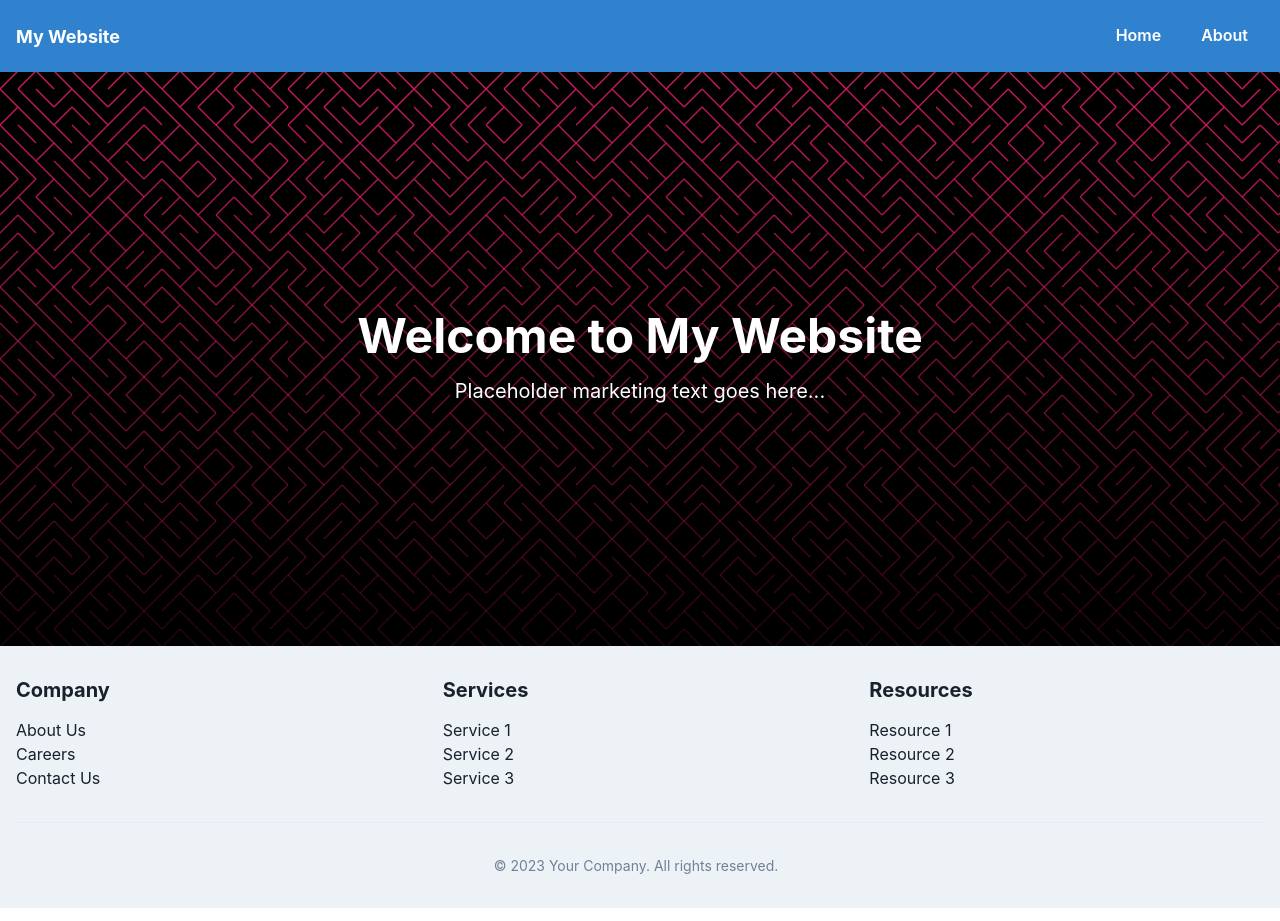
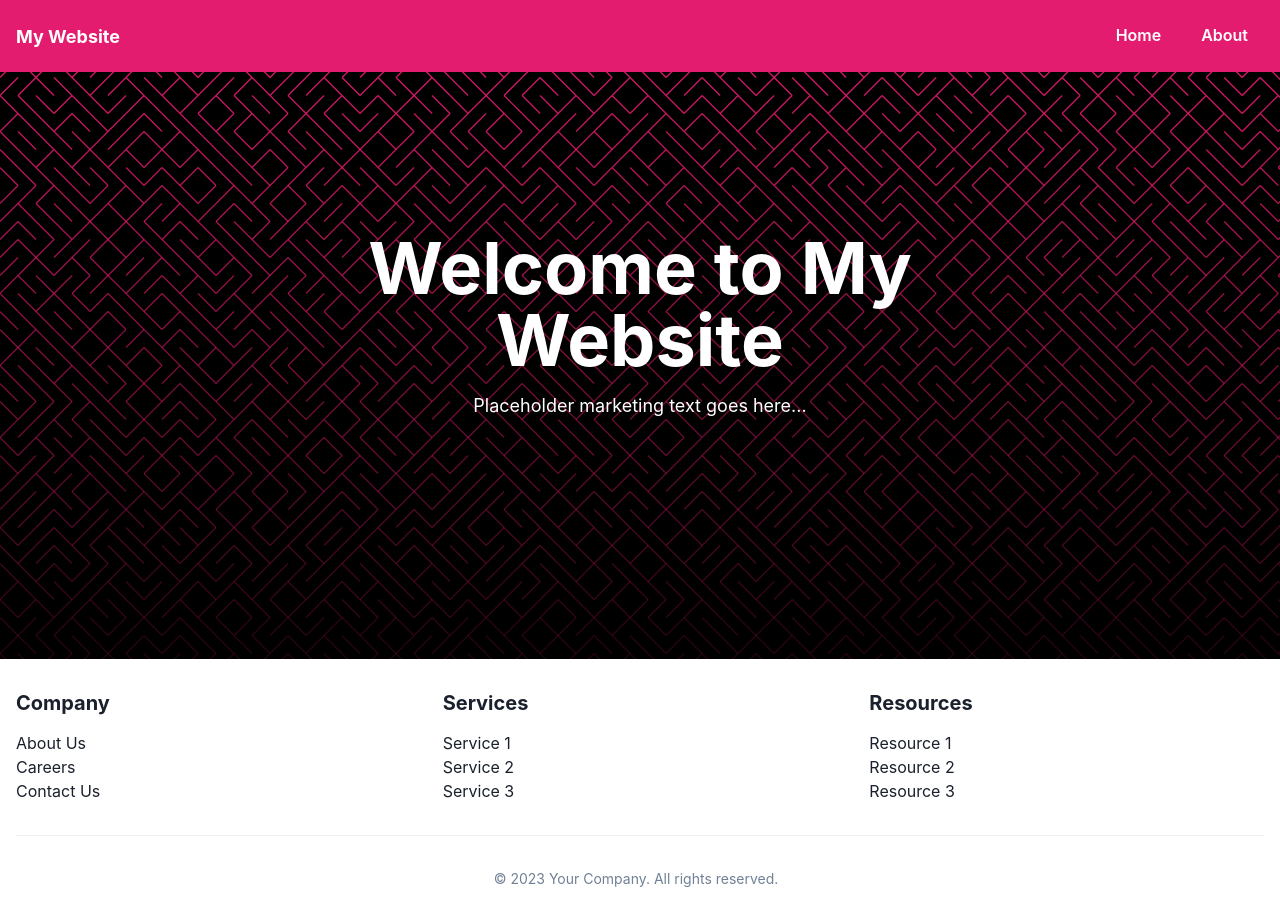
Before and after one commit to piotrszubert/next-chakraUI, a Next.js app: page / in a window 1280 px wide. Built offline with nearby package versions, Linux system fonts and the light colour scheme.

Commit message:
layout update

```diff
--- a/package.json
+++ b/package.json
@@ -13,6 +13,7 @@
     "@chakra-ui/react": "^2.6.1",
     "@emotion/react": "^11.11.0",
     "@emotion/styled": "^11.11.0",
+    "@fontsource/inter": "^5.0.1",
     "eslint": "8.40.0",
     "eslint-config-next": "13.4.2",
     "framer-motion": "^10.12.10",
--- a/src/components/Footer.js
+++ b/src/components/Footer.js
@@ -2,7 +2,7 @@ import { Box, Flex, Heading, Link, SimpleGrid, Text, Divider } from '@chakra-ui/
 
 const Footer = () => {
     return (
-        <Box bg="gray.100" py={8} px={4}>
+        <Box bg="" py={8} px={4}>
             <SimpleGrid columns={[1, 3]} spacing={8}>
                 <Flex direction="column">
                     <Heading as="h4" size="md" mb={4}>
--- a/src/components/Hero.js
+++ b/src/components/Hero.js
@@ -1,10 +1,16 @@
-import { Box, Heading, Text } from '@chakra-ui/react';
+import {
+  Box,
+  Heading,
+  Text,
+  Container
+} from '@chakra-ui/react';
 
 const Hero = () => {
   return (
     <Box
       bg="black"
-      py={60}
+      pt={40}
+      pb={60}
       px={4}
       textAlign="center"
       backgroundPosition="center"
@@ -12,12 +18,14 @@ const Hero = () => {
       backgroundSize="cover"
       backgroundRepeat="no-repeat"
     >
-      <Heading as="h1" size="2xl" color="white" mb={4}>
-        Welcome to My Website
-      </Heading>
-      <Text fontSize="xl" color="white">
-        Placeholder marketing text goes here...
-      </Text>
+      <Container maxW='container.sm'>
+        <Heading as="h1" size="4xl" color="white" mb={4}>
+          Welcome to My Website
+        </Heading>
+        <Text fontSize="lg" color="white">
+          Placeholder marketing text goes here...
+        </Text>
+      </Container>
     </Box>
   );
 };
--- a/src/components/Navbar.js
+++ b/src/components/Navbar.js
@@ -36,7 +36,7 @@ const Navbar = () => {
       justify="space-between"
       wrap="nowrap"
       padding={4}
-      bg="blue.500"
+      bg="brand.500"
       color="white"
       position="sticky"
       top="0"
@@ -53,8 +53,8 @@ const Navbar = () => {
           {navItems.map((item) => (
             <Button
               key={item.name}
-              colorScheme="blue"
-              _hover={{ color: "blue.500", backgroundColor: "white" }}
+              colorScheme="brand"
+              _hover={{ color: "brand.500", backgroundColor: "white" }}
               color="white"
               variant="ghost"
             >
@@ -81,7 +81,7 @@ const Navbar = () => {
           <DrawerBody display="flex" flexDirection="column" justifyContent="space-between">
             <VStack spacing={2} marginTop={20} align="center">
               {navItems.map((item) => (
-                <Button key={item.name} colorScheme="blue" variant="ghost">
+                <Button key={item.name} colorScheme="brand" variant="ghost">
                   {item.name}
                 </Button>
               ))}
@@ -90,7 +90,7 @@ const Navbar = () => {
               {socials.map((item) => (
                 <Button
                   key={item.name}
-                  colorScheme="blue"
+                  colorScheme="brand"
                   variant="ghost"
                 >
                   {item.name}
--- a/src/components/PostList.js
+++ b/src/components/PostList.js
@@ -49,7 +49,7 @@ const PostsList = () => {
           </Text>
           <Flex>
             {post.tags.map((tag, tagIndex) => (
-              <Text key={tagIndex} fontSize="sm" color="blue.500" mr={2}>
+              <Text key={tagIndex} fontSize="sm" color="brand.500" mr={2}>
                 #{tag}
               </Text>
             ))}
--- a/src/styles/globals.css
+++ /dev/null
@@ -1,107 +0,0 @@
-:root {
-  --max-width: 1100px;
-  --border-radius: 12px;
-  --font-mono: ui-monospace, Menlo, Monaco, 'Cascadia Mono', 'Segoe UI Mono',
-    'Roboto Mono', 'Oxygen Mono', 'Ubuntu Monospace', 'Source Code Pro',
-    'Fira Mono', 'Droid Sans Mono', 'Courier New', monospace;
-
-  --foreground-rgb: 0, 0, 0;
-  --background-start-rgb: 214, 219, 220;
-  --background-end-rgb: 255, 255, 255;
-
-  --primary-glow: conic-gradient(
-    from 180deg at 50% 50%,
-    #16abff33 0deg,
-    #0885ff33 55deg,
-    #54d6ff33 120deg,
-    #0071ff33 160deg,
-    transparent 360deg
-  );
-  --secondary-glow: radial-gradient(
-    rgba(255, 255, 255, 1),
-    rgba(255, 255, 255, 0)
-  );
-
-  --tile-start-rgb: 239, 245, 249;
-  --tile-end-rgb: 228, 232, 233;
-  --tile-border: conic-gradient(
-    #00000080,
-    #00000040,
-    #00000030,
-    #00000020,
-    #00000010,
-    #00000010,
-    #00000080
-  );
-
-  --callout-rgb: 238, 240, 241;
-  --callout-border-rgb: 172, 175, 176;
-  --card-rgb: 180, 185, 188;
-  --card-border-rgb: 131, 134, 135;
-}
-
-@media (prefers-color-scheme: dark) {
-  :root {
-    --foreground-rgb: 255, 255, 255;
-    --background-start-rgb: 0, 0, 0;
-    --background-end-rgb: 0, 0, 0;
-
-    --primary-glow: radial-gradient(rgba(1, 65, 255, 0.4), rgba(1, 65, 255, 0));
-    --secondary-glow: linear-gradient(
-      to bottom right,
-      rgba(1, 65, 255, 0),
-      rgba(1, 65, 255, 0),
-      rgba(1, 65, 255, 0.3)
-    );
-
-    --tile-start-rgb: 2, 13, 46;
-    --tile-end-rgb: 2, 5, 19;
-    --tile-border: conic-gradient(
-      #ffffff80,
-      #ffffff40,
-      #ffffff30,
-      #ffffff20,
-      #ffffff10,
-      #ffffff10,
-      #ffffff80
-    );
-
-    --callout-rgb: 20, 20, 20;
-    --callout-border-rgb: 108, 108, 108;
-    --card-rgb: 100, 100, 100;
-    --card-border-rgb: 200, 200, 200;
-  }
-}
-
-* {
-  box-sizing: border-box;
-  padding: 0;
-  margin: 0;
-}
-
-html,
-body {
-  max-width: 100vw;
-  overflow-x: hidden;
-}
-
-body {
-  color: rgb(var(--foreground-rgb));
-  background: linear-gradient(
-      to bottom,
-      transparent,
-      rgb(var(--background-end-rgb))
-    )
-    rgb(var(--background-start-rgb));
-}
-
-a {
-  color: inherit;
-  text-decoration: none;
-}
-
-@media (prefers-color-scheme: dark) {
-  html {
-    color-scheme: dark;
-  }
-}
--- a/src/styles/theme.js
+++ b/src/styles/theme.js
@@ -1,17 +1,26 @@
 import { extendTheme } from '@chakra-ui/react';
-
 
 const theme = extendTheme({
     // Customize your theme here
+
     colors: {
       brand: {
-        500: '#bada55', // Customize your brand color
-      },
+        50: '#FCE8F1',
+        100: '#F7BFD7',
+        200: '#F297BD',
+        300: '#ED6EA3',
+        400: '#E84589',
+        500: '#E31C6F',
+        600: '#B61659',
+        700: '#881143',
+        800: '#5B0B2D',
+        900: '#2D0616'
+      }
     },
-    // fonts: {
-    //   heading: 'Montserrat, sans-serif', // Customize your font
-    //   body: 'Roboto, sans-serif', // Customize your font
-    // },
+    fonts: {
+      heading: 'Inter, sans-serif',
+      body: 'Inter, sans-serif',
+    },
     // Add more customizations as needed
 });
 
```
Also changed, not shown: 1 other file (tests, documents, lock files or other folders).
